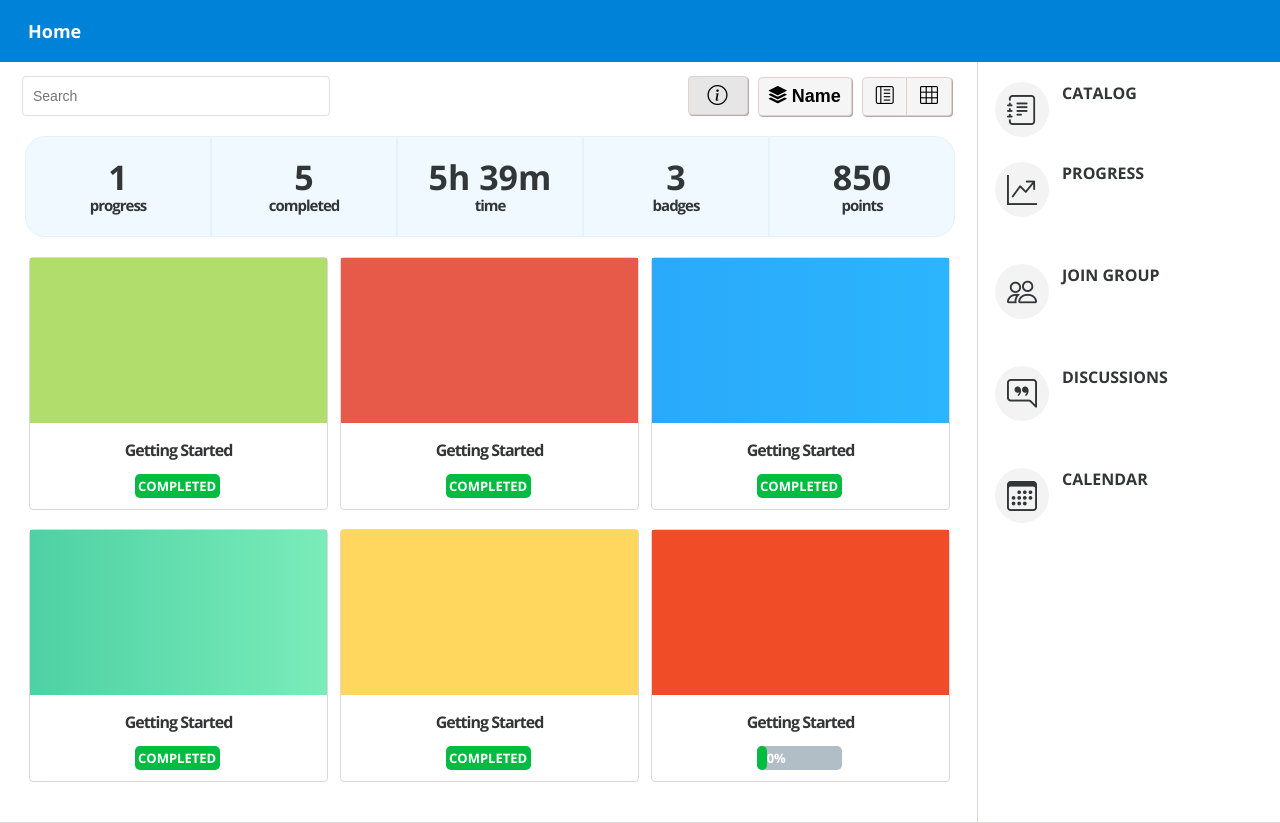
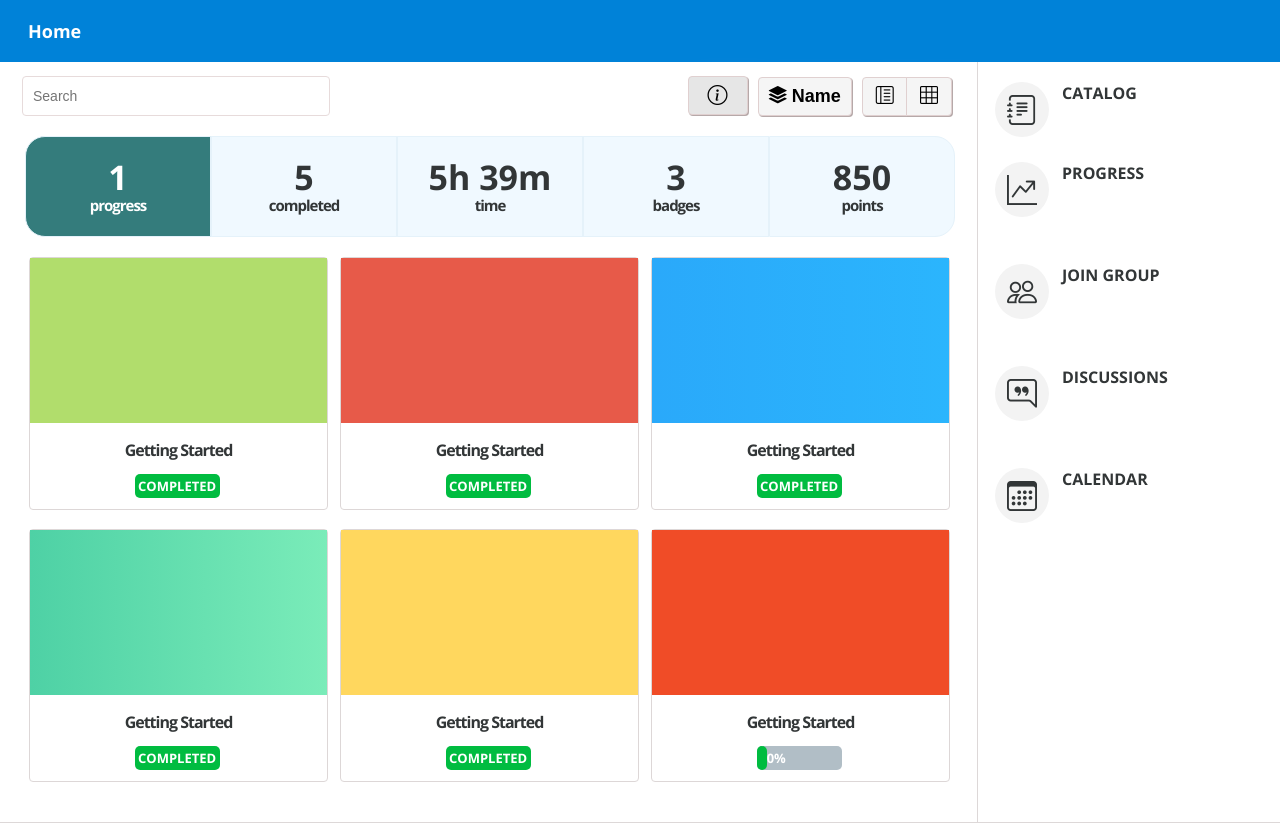
Before and after one commit to muradorucov/taskDin3, a plain HTML site: page index.html in a window 1280 px wide. In both pictures the pointer is over the item 118 px from the left and 186 px from the top of the page. Drawn offline with nearby package versions, Linux system fonts and the light colour scheme.

Commit message:
Task Finish

```diff
--- a/css/style.css
+++ b/css/style.css
@@ -95,6 +95,10 @@ aside {
     outline: none;
 }
 
+.tools input:focus {
+    border: 1px solid rgb(127, 86, 221);
+}
+
 .tool button {
     padding: 8px 10px;
     margin: 0 3px;
@@ -172,6 +176,13 @@ aside {
     padding-bottom: 25px;
     border: 1px solid #e5f2fa;
     background-color: #f0f9ff;
+    transition: all ease-in .7s;
+}
+
+.content-info li:hover {
+    background-color: rgb(52, 124, 124);
+    transition: all ease-in-out .2s;
+    color: #fff;
 }
 
 .content-info ul li span {
```
